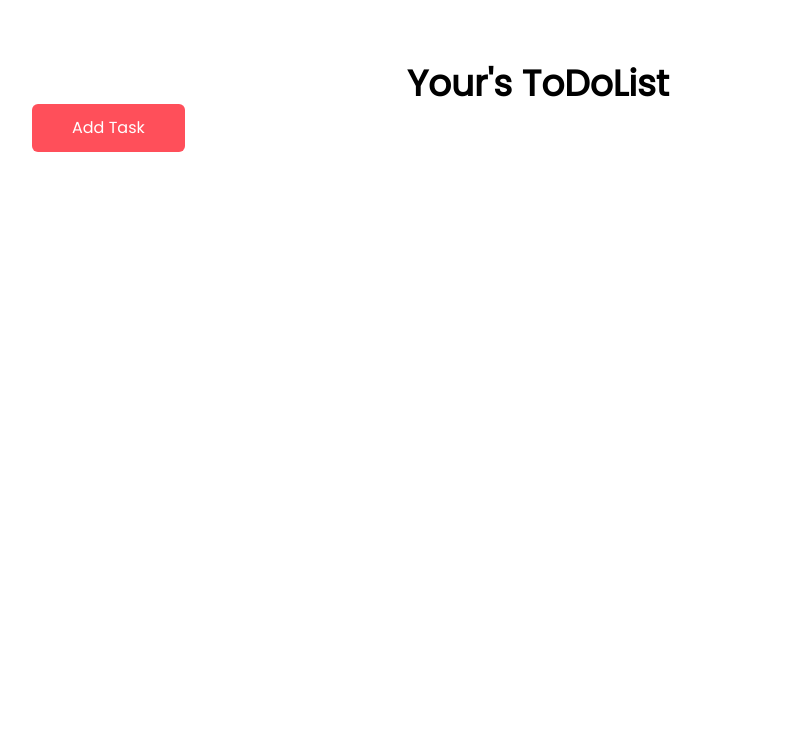
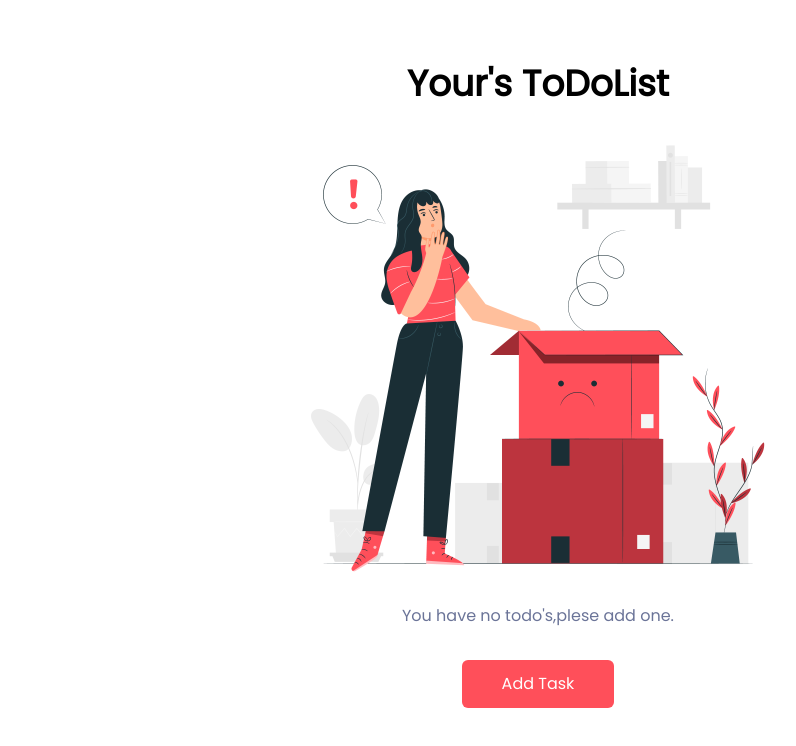
Before and after one commit to kaland891/TodoListApplication, a React (Vite) app in the folder frontend/: page / in a window 1280 px wide. Shown: the top 746 px of the page, without its empty margins (102-898 px from the left). Built offline with nearby package versions, Linux system fonts and the light colour scheme.

Commit message:
增加`todoList`为空的页面

```diff
--- a/frontend/src/components/ToDoList.jsx
+++ b/frontend/src/components/ToDoList.jsx
@@ -95,6 +95,20 @@ const ToDoList = () => {
           </div>
         </div>
       )}
+      <div className="flex items-center justify-center flex-col">
+        {todoList.length === 0 ? (
+          <div className="mb-8">
+            <div className="sm:w-[500px] sm:h-[500px] min-w-[250px]">
+              <img src={empty} alt="" />
+            </div>
+            <p className="text-center text-Gray">
+              You have no todo's,plese add one.
+            </p>
+          </div>
+        ) : (
+          <></> //之后会填写
+        )}
+
         <button
           className="bg-sunsetOrange text-center text-white py-3 px-10 rounded-md"
           onClick={() => setShowModel(true)}
@@ -102,6 +116,7 @@ const ToDoList = () => {
           Add Task
         </button>
       </div>
+    </div>
   );
 };
 
```
Lines whose indentation alone changed are shown as unchanged.
